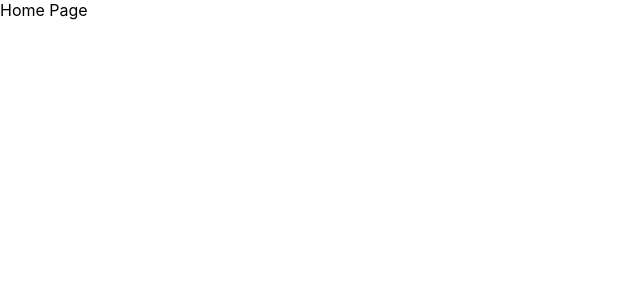
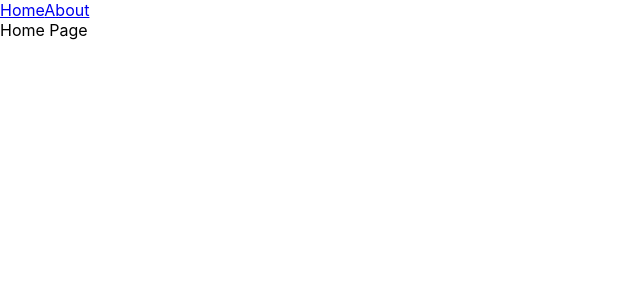
Before and after one commit to ShestakovAndrew/ReactRouterStudy, a React (Create React App) app in the folder react-router-demo/: page / in a window 1280 px wide. Shown: the top 300 px of the page, without its empty margins (0-640 px from the left). Built offline with nearby package versions, Linux system fonts and the light colour scheme.

Commit message:
React Router Tutorial: 4 - Links

```diff
--- a/react-router-demo/src/App.js
+++ b/react-router-demo/src/App.js
@@ -2,13 +2,17 @@
 import {Routes, Route} from "react-router-dom";
 import {Home} from "./components/Home";
 import {About} from "./components/About";
+import {NavigationBar} from "./components/NavigationBar";
 
 function App() {
   return (
-      <Routes>
-        <Route path='/' element={<Home />} />
-        <Route path='about' element={<About />} />
-      </Routes>
+      <>
+          <NavigationBar />
+          <Routes>
+              <Route path='/' element={<Home />} />
+              <Route path='about' element={<About />} />
+          </Routes>
+      </>
   );
 }
 
--- /dev/null
+++ b/react-router-demo/src/components/NavigationBar.js
@@ -0,0 +1,11 @@
+import React from 'react'
+import {Link} from "react-router-dom";
+
+export const NavigationBar = () => {
+	return (
+		<div>
+			<Link to='/'>Home</Link>
+			<Link to='about'>About</Link>
+		</div>
+	)
+}
--- a/react-router-demo/src/index.css
+++ b/react-router-demo/src/index.css
@@ -11,3 +11,12 @@
   font-family: source-code-pro, Menlo, Monaco, Consolas, 'Courier New',
     monospace;
 }
+
+nav {
+  background-color: aliceblue;
+  padding: 16px 32px;
+}
+
+nav a {
+  margin-right: 16px;
+}
```
